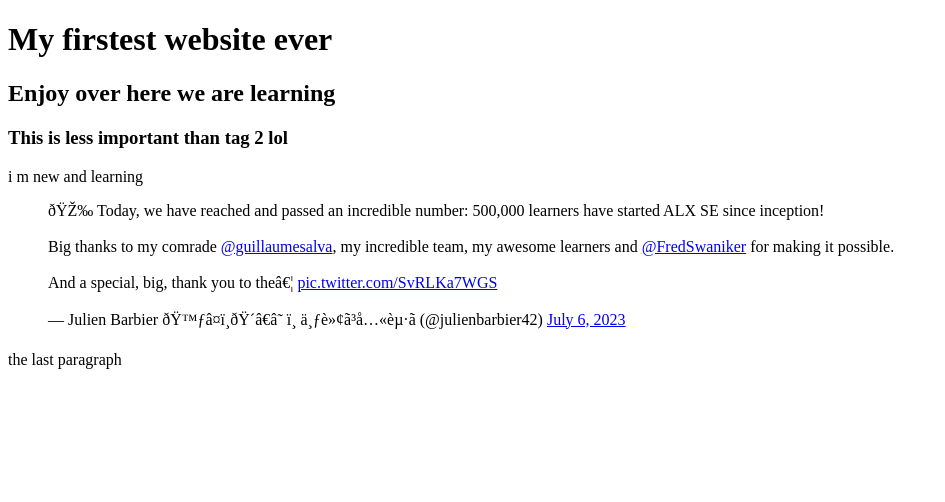
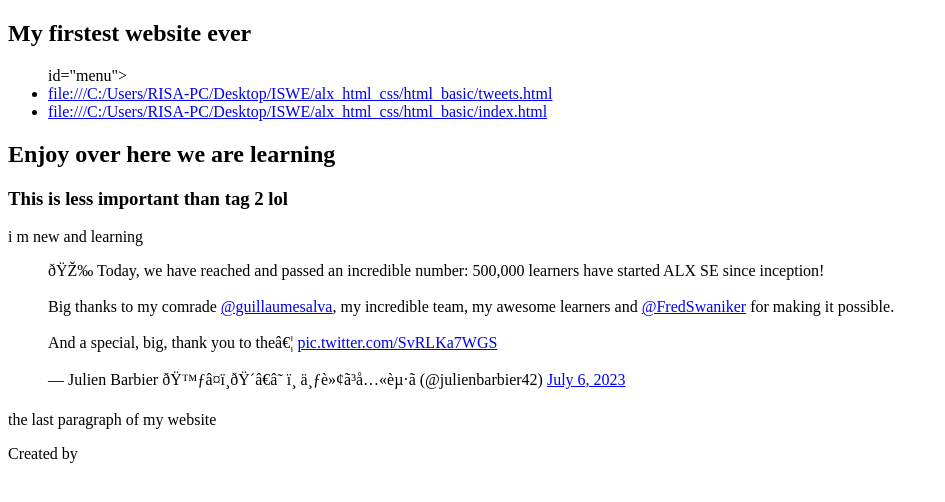
Before and after one commit to toniscovia/alx_html_css, a plain HTML site: page html_basic/tweets.html in a window 1280 px wide. Shown: the whole page, without its empty margins (0-945 px from the left). Drawn offline with Linux system fonts and the light colour scheme.

Commit message:
my updated commits

```diff
--- a/html_basic/tweets.html
+++ b/html_basic/tweets.html
@@ -5,15 +5,35 @@
     <title> My first work </title>
 </head>
 <body>
-   <h1> My firstest website ever </h1>
+
+    <header>
+
+    <main>
+        <article>
+            <h1> My firstest website ever </h1>
+            <ul> id="menu">
+                <li><a href="#">file:///C:/Users/RISA-PC/Desktop/ISWE/alx_html_css/html_basic/tweets.html</a></li>
+                <li><a href="#">file:///C:/Users/RISA-PC/Desktop/ISWE/alx_html_css/html_basic/index.html</a></li>
+           </ul>
+
+        </header>
+
    <h2> Enjoy over here we are learning </h2>
    <h3> This is less important than tag 2 lol </h3>
     <p> i m new and learning </p>
+    <p> <blockquote class="twitter-tweet" data-theme="dark"><p lang="en" dir="ltr">🎉 Today, we have reached and passed an incredible number: 500,000 learners have started ALX SE since inception!<br><br>Big thanks to my comrade <a href="https://twitter.com/guillaumesalva?ref_src=twsrc%5Etfw">@guillaumesalva</a>, my incredible team, my awesome learners and <a href="https://twitter.com/FredSwaniker?ref_src=twsrc%5Etfw">@FredSwaniker</a> for making it possible.<br><br>And a special, big, thank you to the… <a href="https://t.co/SvRLKa7WGS">pic.twitter.com/SvRLKa7WGS</a></p>&mdash; Julien Barbier 🙃❤️🏴‍☠️ 七転び八起き (@julienbarbier42) <a href="https://twitter.com/julienbarbier42/status/1676847267767103488?ref_src=twsrc%5Etfw">July 6, 2023</a></blockquote> <script async src="https://platform.twitter.com/widgets.js" charset="utf-8"></script> </p>
+    <p> <a href="index.html"></a> </p>
+    </article>
 
-   <p> <blockquote class="twitter-tweet" data-theme="dark"><p lang="en" dir="ltr">🎉 Today, we have reached and passed an incredible number: 500,000 learners have started ALX SE since inception!<br><br>Big thanks to my comrade <a href="https://twitter.com/guillaumesalva?ref_src=twsrc%5Etfw">@guillaumesalva</a>, my incredible team, my awesome learners and <a href="https://twitter.com/FredSwaniker?ref_src=twsrc%5Etfw">@FredSwaniker</a> for making it possible.<br><br>And a special, big, thank you to the… <a href="https://t.co/SvRLKa7WGS">pic.twitter.com/SvRLKa7WGS</a></p>&mdash; Julien Barbier 🙃❤️🏴‍☠️ 七転び八起き (@julienbarbier42) <a href="https://twitter.com/julienbarbier42/status/1676847267767103488?ref_src=twsrc%5Etfw">July 6, 2023</a></blockquote> <script async src="https://platform.twitter.com/widgets.js" charset="utf-8"></script> </p>
 
-    <p> <a href="index.html"</a></a> </p>
-    <p>  the last paragraph </p>
+    <aside>
+    <p>  the last paragraph of my website  </p>
+    </aside>
 
+   </main>
+
+<footer>
+Created by <a href="https://www.linkedin.com/in/scovia-aurore-b458878b/>Scovia</a>
+</footer>
 </body>
 </html>
```
Also changed, not shown: html_basic/index.html (+25 -0 lines).
